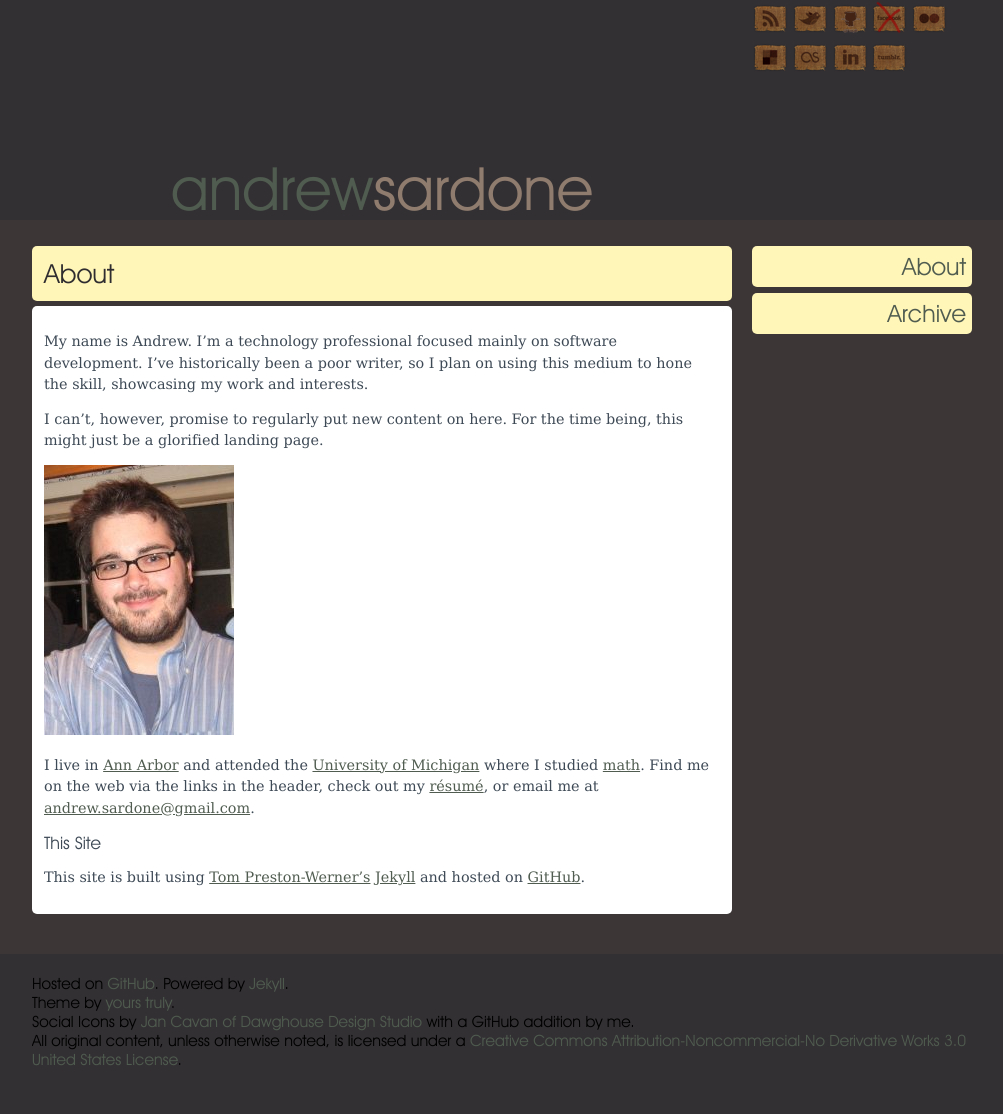
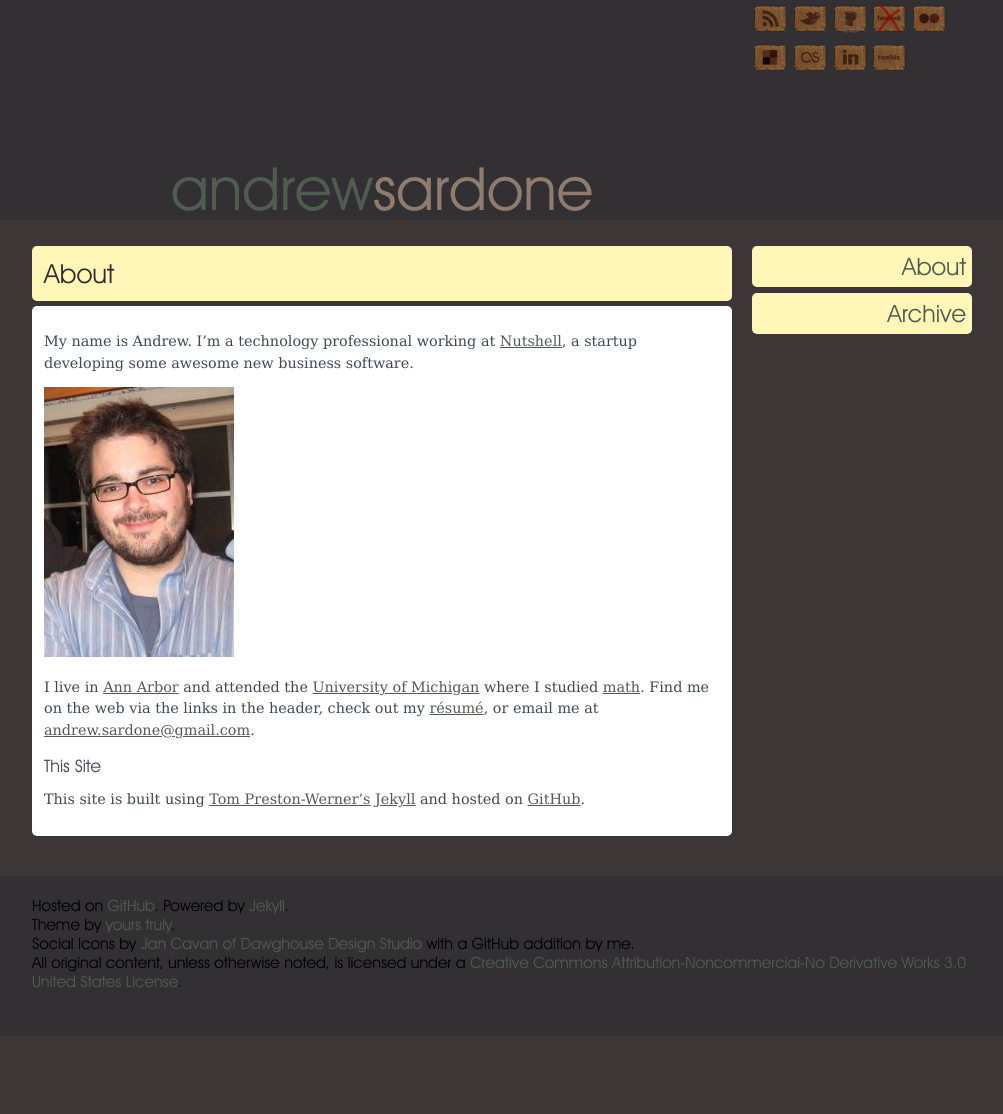
Before and after one commit to andrewsardone/andrewsardone.github.com, a Jekyll site: the page built from about.md, in a window 1280 px wide. Shown: the whole page, without its empty margins (138-1141 px from the left). Built offline with Jekyll 4.4.1, drawn with Linux system fonts in a browser that asks for light colours; Markdown is read by kramdown in place of the engine named in the settings; after the commit the page ends 1036 px from its top, so only the background shows below that.

Commit message:
Added a Nutshell shout out in my About page

```diff
--- a/about.md
+++ b/about.md
@@ -3,9 +3,7 @@ layout: post
 title: About
 ---
 
-My name is Andrew. I'm a technology professional focused mainly on software development. I've historically been a poor writer, so I plan on using this medium to hone the skill, showcasing my work and interests.
-
-I can't, however, promise to regularly put new content on here. For the time being, this might just be a glorified landing page.
+My name is Andrew. I'm a technology professional working at [Nutshell](http://www.nutshell.com), a startup developing some awesome new business software.
 
 ![me](/images/me.png "Andrew Sardone")
 
```
